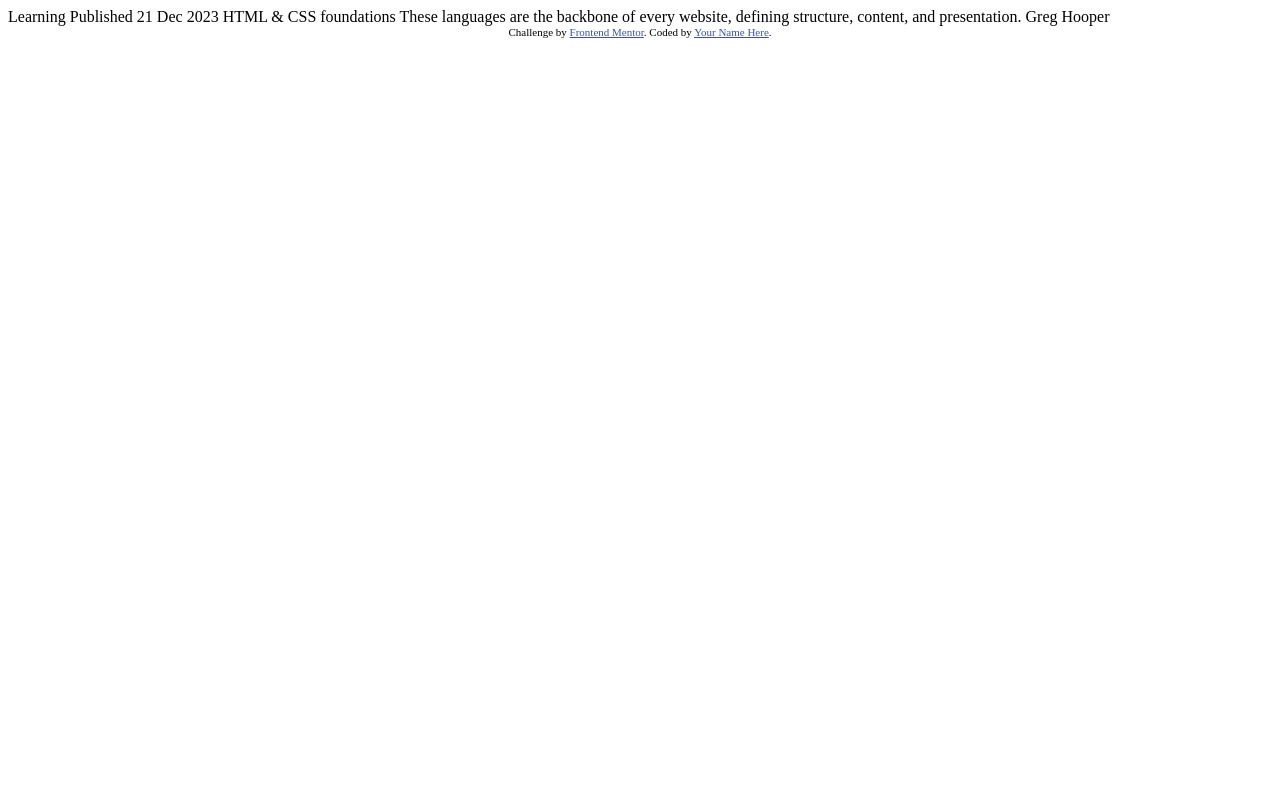
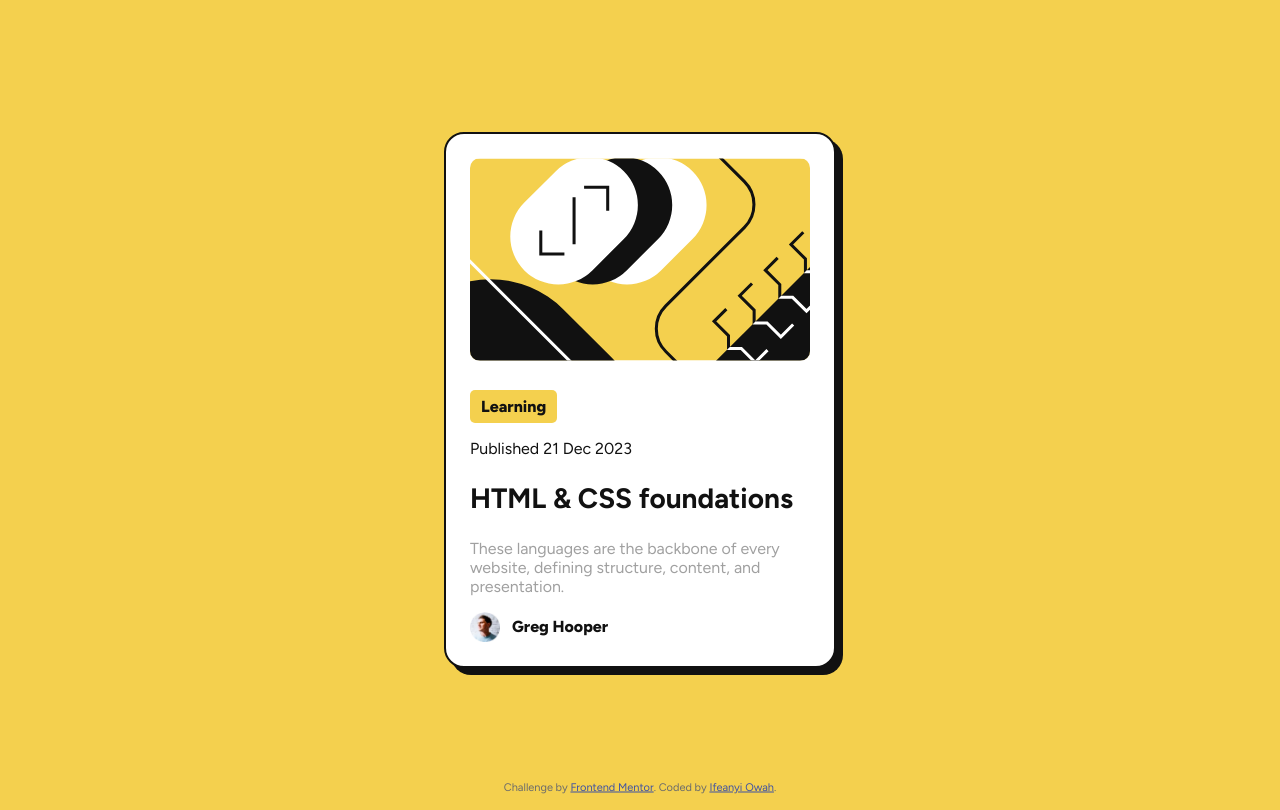
Before and after one commit to Ifeanyi-Owah/blog-preview-card-main, a plain HTML site: page index.html in a window 1280 px wide. Drawn offline with Linux system fonts and the light colour scheme.

Commit message:
Initial app completion

```diff
--- a/index.html
+++ b/index.html
@@ -1,34 +1,64 @@
 <!DOCTYPE html>
 <html lang="en">
   <head>
-  <meta charset="UTF-8">
-  <meta name="viewport" content="width=device-width, initial-scale=1.0"> <!-- displays site properly based on user's device -->
+    <meta charset="UTF-8" />
+    <meta name="viewport" content="width=device-width, initial-scale=1.0" />
+    <!-- displays site properly based on user's device -->
 
-  <link rel="icon" type="image/png" sizes="32x32" href="./assets/images/favicon-32x32.png">
-
+    <link
+      rel="icon"
+      type="image/png"
+      sizes="32x32"
+      href="./assets/images/favicon-32x32.png"
+    />
+    <link href="styles.css" rel="stylesheet" />
     <title>Frontend Mentor | Blog preview card</title>
 
     <!-- Feel free to remove these styles or customise in your own stylesheet 👍 -->
     <style>
-    .attribution { font-size: 11px; text-align: center; }
-    .attribution a { color: hsl(228, 45%, 44%); }
+      .attribution {
+        font-size: 11px;
+        text-align: center;
+        position: absolute;
+        /* top: 50%; */
+        left: 50%;
+        bottom: 0;
+        transform: translate(-50%, -50%);
+      }
+      .attribution a {
+        color: hsl(228, 45%, 44%);
+      }
     </style>
   </head>
   <body>
+    <main class="blog-container">
+      <section class="card">
+        <img
+          class="card-illustration"
+          src="/assets/images/illustration-article.svg"
+          alt=""
+        />
+        <div class="card-content">
+          <span class="card-label"> Learning </span>
+          <p class="card-date-text">Published 21 Dec 2023</p>
+          <h1 class="card-header">HTML & CSS foundations</h1>
+          <p class="card-text">
+            These languages are the backbone of every website, defining
+            structure, content, and presentation.
+          </p>
+          <div class="avatar-div">
+            <img src="/assets/images/image-avatar.webp" alt="Avatar" />
+            <span> Greg Hooper</span>
+          </div>
+        </div>
+      </section>
 
-  Learning
-
-  Published 21 Dec 2023
-
-  HTML & CSS foundations
-
-  These languages are the backbone of every website, defining structure, content, and presentation.
-
-  Greg Hooper
-
-  <div class="attribution">
-    Challenge by <a href="https://www.frontendmentor.io?ref=challenge" target="_blank">Frontend Mentor</a>.
-    Coded by <a href="#">Your Name Here</a>.
-  </div>
+      <footer class="attribution">
+        Challenge by
+        <a href="https://www.frontendmentor.io?ref=challenge" target="_blank"
+          >Frontend Mentor</a
+        >. Coded by <a href="#">Ifeanyi Owah</a>.
+      </footer>
+    </main>
   </body>
 </html>
--- /dev/null
+++ b/styles.css
@@ -0,0 +1,83 @@
+@import url("https://fonts.googleapis.com/css2?family=Figtree:wght@300..900&display=swap");
+
+:root {
+  --yellow: #f4d04e;
+  --white: #ffffff;
+  --gray-950: #111111;
+  --gray-500: #6b6b6b;
+  --gray-400: #a0a0a0;
+  --font: 1rem;
+}
+
+body {
+  margin: 0;
+  height: 100vh;
+  font-family: "Figtree", sans-serif;
+  color: var(--gray-500);
+  font-size: var(--font);
+}
+
+.blog-container {
+  background-color: var(--yellow);
+  height: 100%;
+  padding-bottom: 0.625rem;
+  display: flex;
+}
+
+.card {
+  background-color: var(--white);
+  width: clamp(18rem, 40vw, 21.25rem);
+  padding: clamp(1rem, 2vw, 1.5rem);
+  border-radius: 1.25rem;
+  border: 0.125rem solid var(--gray-950);
+  box-shadow: 0.4375rem 0.4375rem 0 0 var(--gray-950);
+  margin: auto;
+}
+
+.card-illustration {
+  border-radius: 0.625rem;
+  width: 100%;
+}
+
+.card-label {
+  display: inline-block;
+  background-color: var(--yellow);
+  padding: 0.4375rem 0.6875rem;
+  border-radius: 0.3125rem;
+  margin-top: 0.9375rem;
+  font-weight: 800;
+  color: var(--gray-950);
+}
+
+.card-date-text,
+.card-header {
+  color: var(--gray-950);
+}
+
+.card-header {
+  font-size: clamp(1.375rem, 3vw, 1.75rem);
+}
+
+.card-content {
+  margin-top: 0.625rem;
+}
+
+.card-text {
+  color: var(--gray-400);
+}
+
+.avatar-div {
+  display: flex;
+  align-items: center;
+}
+
+.avatar-div img {
+  width: 1.875rem;
+}
+
+.avatar-div span {
+  display: inline-block;
+  margin-left: 0.75rem;
+  font-weight: 800;
+  color: var(--gray-950);
+}
```
Lines whose indentation alone changed are shown as unchanged.
